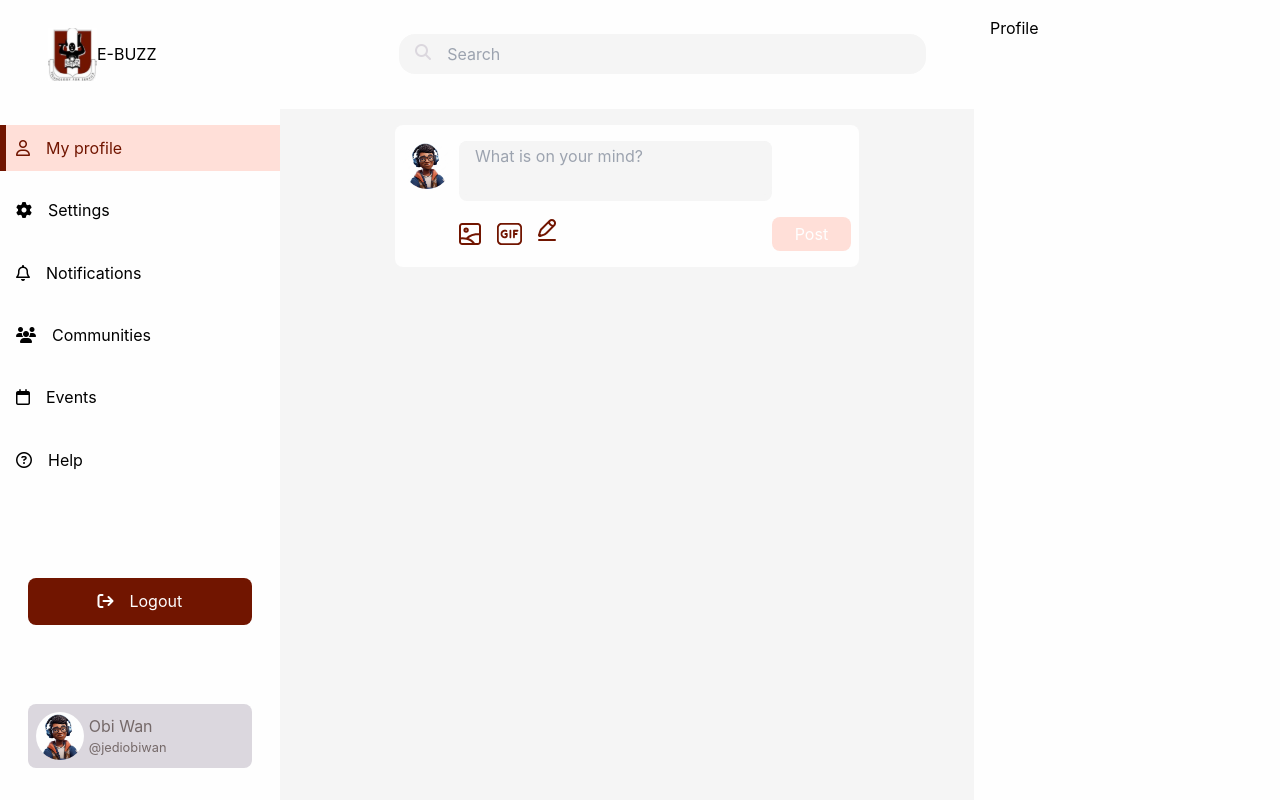
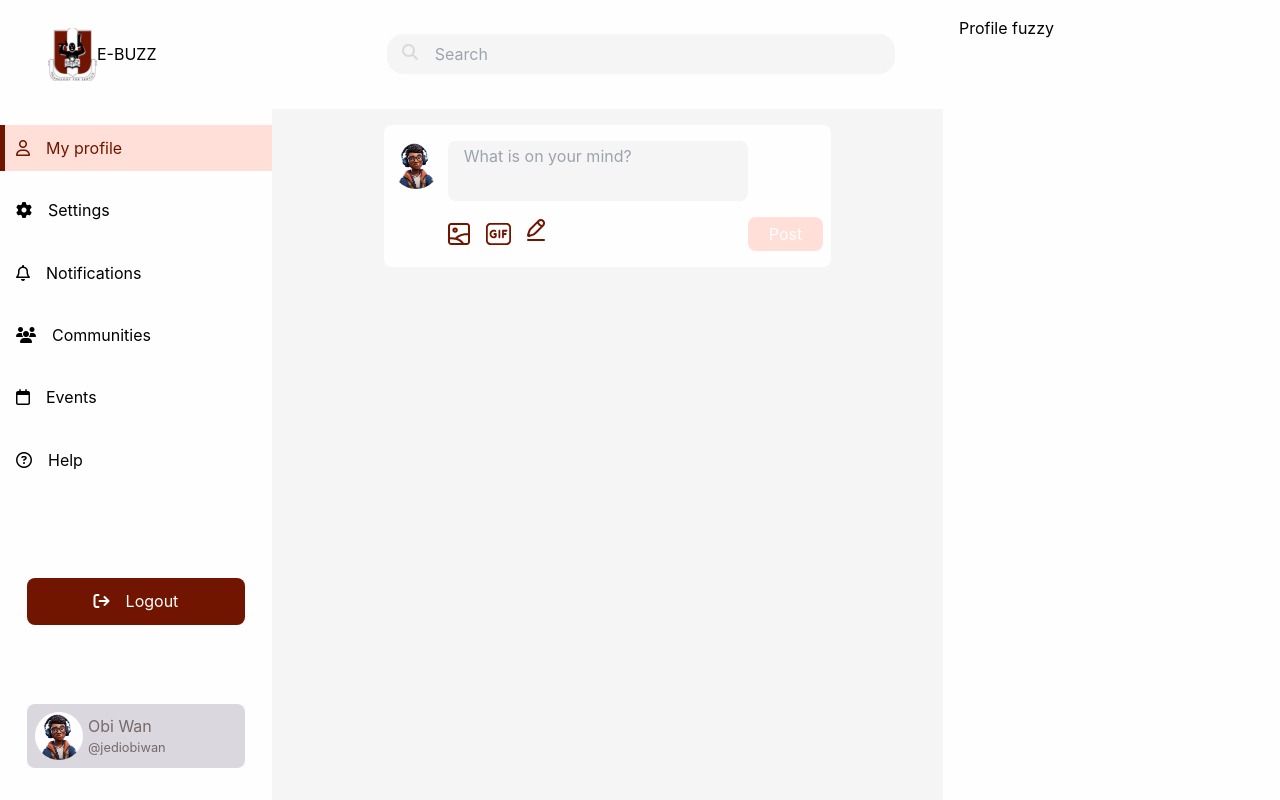
Before and after one commit to esutBuzz/ebuzz-frontend, a React (Vite) app: page /dashboard in a window 1280 px wide. Built offline with nearby package versions, Linux system fonts and the light colour scheme; a web font is replaced by a local one.

Commit message:
navigating the app to understand the structure

```diff
--- a/src/components/DisplayPanel/Components/Profile.jsx
+++ b/src/components/DisplayPanel/Components/Profile.jsx
@@ -7,9 +7,10 @@
 `
 
 export default function Profile() {
+
   return (
     <ProfileDisplay>
-        Profile
+        Profile fuzzy
     </ProfileDisplay>
   )
 }
```
